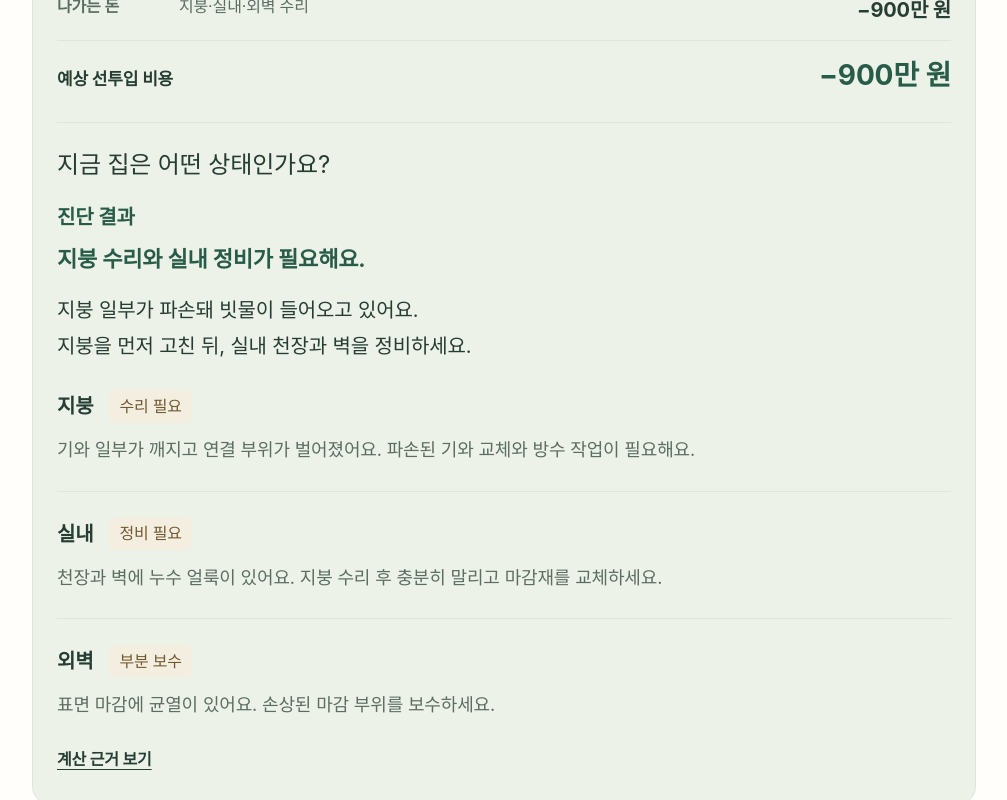
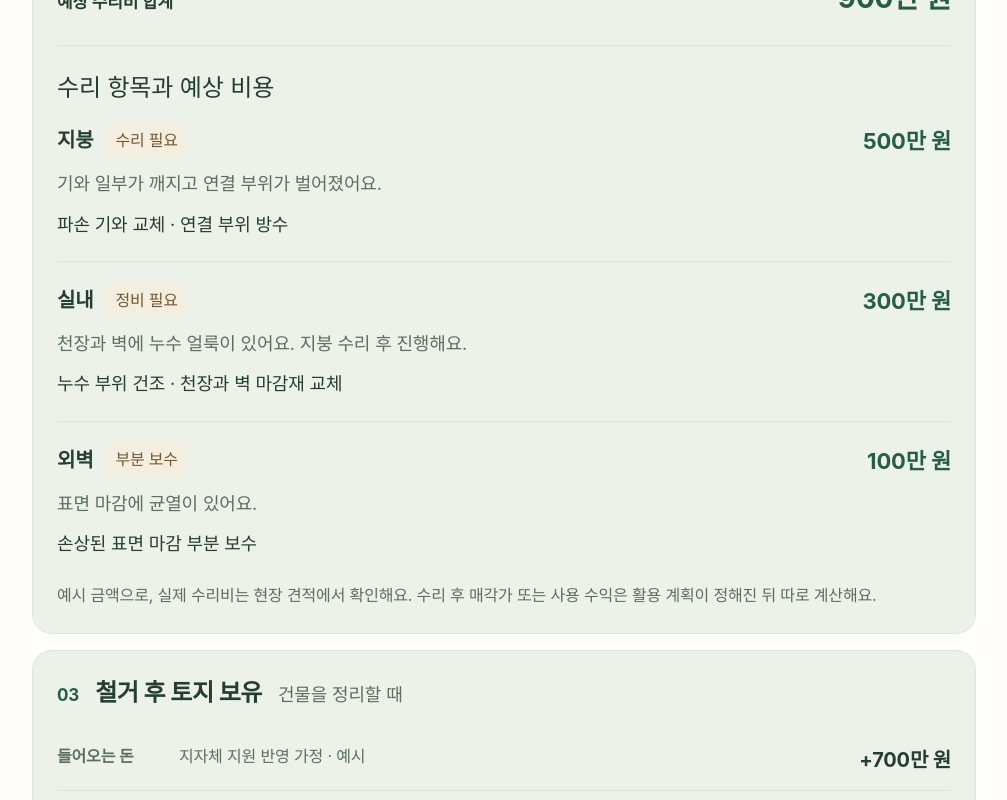
Before and after one commit to heexohee/Binzip, a Next.js app: page /example-report in a window 1280 px wide. Shown: the part 1120-1920 px from the top of the page, without its empty margins (136-1143 px from the left). Built offline with nearby package versions, Linux system fonts and the light colour scheme; a web font is replaced by a local one.

Commit message:
ui: show repair costs within each condition item

```diff
--- a/app/example-report/decision-example-report.tsx
+++ b/app/example-report/decision-example-report.tsx
@@ -8,9 +8,9 @@ import { EXAMPLE_CASE } from '@/src/example-report-data'
 import { buildSupports } from '@/src/supports'
 
 const repairItems = [
-  { area: '지붕', work: '파손 기와 교체 · 연결 부위 방수', amount: 500 },
-  { area: '실내', work: '누수 부위 건조 · 천장과 벽 마감재 교체', amount: 300 },
-  { area: '외벽', work: '손상된 표면 마감 부분 보수', amount: 100 },
+  { area: '지붕', status: '수리 필요', condition: '기와 일부가 깨지고 연결 부위가 벌어졌어요.', work: '파손 기와 교체 · 연결 부위 방수', amount: 500 },
+  { area: '실내', status: '정비 필요', condition: '천장과 벽에 누수 얼룩이 있어요. 지붕 수리 후 진행해요.', work: '누수 부위 건조 · 천장과 벽 마감재 교체', amount: 300 },
+  { area: '외벽', status: '부분 보수', condition: '표면 마감에 균열이 있어요.', work: '손상된 표면 마감 부분 보수', amount: 100 },
 ]
 const repairTotal = repairItems.reduce((total, item) => total + item.amount, 0)
 const referenceDeal = market.deals.reduce((closest, deal) => Math.abs(deal.floorArea - 66) < Math.abs(closest.floorArea - 66) ? deal : closest)
@@ -50,22 +50,19 @@ export function DecisionExampleReport() {
 
         <article className={styles.choiceCard}>
           <div className={styles.cardHead}><b className={styles.choiceIndex}>02</b><h3>수리 후 활용</h3><span>다시 살거나 사용할 때</span></div>
-          <dl className={styles.moneyFlow}>
-            <div><dt>나가는 돈</dt><dd><span>지붕·실내·외벽 수리</span><strong>−{repairTotal.toLocaleString()}만 원</strong></dd></div>
-          </dl>
-          <div className={styles.optionResult}><span>예상 선투입 비용</span><strong>−{repairTotal.toLocaleString()}만 원</strong></div>
-    <section id="condition" className={styles.repairCondition} aria-labelledby="condition-title">
-      <h4 id="condition-title">지금 집은 어떤 상태인가요?</h4>
-      <div className={styles.verdict}><span>진단 결과</span><strong>지붕 수리와 실내 정비가 필요해요.</strong><p>지붕 일부가 파손돼 빗물이 들어오고 있어요.<br />지붕을 먼저 고친 뒤, 실내 천장과 벽을 정비하세요.</p></div>
-      <dl className={styles.findings}>
-        <div><dt>지붕 <span>수리 필요</span></dt><dd>기와 일부가 깨지고 연결 부위가 벌어졌어요. 파손된 기와 교체와 방수 작업이 필요해요.</dd></div>
-        <div><dt>실내 <span>정비 필요</span></dt><dd>천장과 벽에 누수 얼룩이 있어요. 지붕 수리 후 충분히 말리고 마감재를 교체하세요.</dd></div>
-        <div><dt>외벽 <span>부분 보수</span></dt><dd>표면 마감에 균열이 있어요. 손상된 마감 부위를 보수하세요.</dd></div>
-      </dl>
-    </section>
-
-
-          <details className={styles.optionBasis}><summary>계산 근거 보기</summary><dl className={styles.repairCosts}>{repairItems.map(item => <div key={item.area}><dt><strong>{item.area}</strong><span>{item.work}</span></dt><dd>{item.amount.toLocaleString()}만 원</dd></div>)}</dl><p>수리 후 매각가 또는 사용 수익은 활용 계획과 현장 견적이 정해진 뒤 따로 계산해요.</p></details>
+          <div className={styles.optionResult}><span>예상 수리비 합계</span><strong>{repairTotal.toLocaleString()}만 원</strong></div>
+          <section id="condition" className={styles.repairCondition} aria-labelledby="condition-title">
+            <h4 id="condition-title">수리 항목과 예상 비용</h4>
+            <dl className={styles.repairFindings}>{repairItems.map(item => <div key={item.area}>
+              <dt>{item.area}<span>{item.status}</span></dt>
+              <dd>
+                <strong className={styles.repairAmount}>{item.amount.toLocaleString()}만 원</strong>
+                <p>{item.condition}</p>
+                <p className={styles.repairWork}>{item.work}</p>
+              </dd>
+            </div>)}</dl>
+          </section>
+          <p className={styles.note}>예시 금액으로, 실제 수리비는 현장 견적에서 확인해요. 수리 후 매각가 또는 사용 수익은 활용 계획이 정해진 뒤 따로 계산해요.</p>
         </article>
 
         <article className={styles.choiceCard}>
--- a/app/example-report/decision-example.module.css
+++ b/app/example-report/decision-example.module.css
@@ -114,7 +114,14 @@
 
 .repairCondition { margin-top:28px; padding-top:24px; border-top:1px solid var(--border-subtle); scroll-margin-top:20px; }
 .repairCondition h4 { margin:0 0 16px; font-size:24px; line-height:1.5; word-break:keep-all; }
-.repairCondition .verdict { padding:0; }
-.repairCondition .verdict strong { font-size:22px; }
-.repairCondition .findings dt { font-size:20px; }
-.repairCondition .findings dd { font-size:18px; }
+
+.repairFindings > div { position:relative; padding:20px 0; border-bottom:1px solid var(--border-subtle); }
+.repairFindings > div:first-child { padding-top:0; }
+.repairFindings > div:last-child { padding-bottom:0; border-bottom:0; }
+.repairFindings dt { display:flex; flex-wrap:wrap; align-items:center; gap:12px; padding-right:130px; font-size:20px; font-weight:700; margin-bottom:10px; }
+.repairFindings dt span { font-size:16px; font-weight:500; padding:2px 10px; color:#71592f; background:#f4eee1; border-radius:6px; }
+.repairFindings dd { font-size:18px; color:var(--text-secondary); }
+.repairAmount { position:absolute; top:20px; right:0; color:var(--brand-primary); font-size:22px; white-space:nowrap; }
+.repairFindings > div:first-child .repairAmount { top:0; }
+.repairWork { margin-top:8px!important; color:var(--text-primary); }
+@media(max-width:420px) { .repairFindings dt { padding-right:0; }.repairAmount { position:static; display:block; margin-bottom:10px; } }
```
